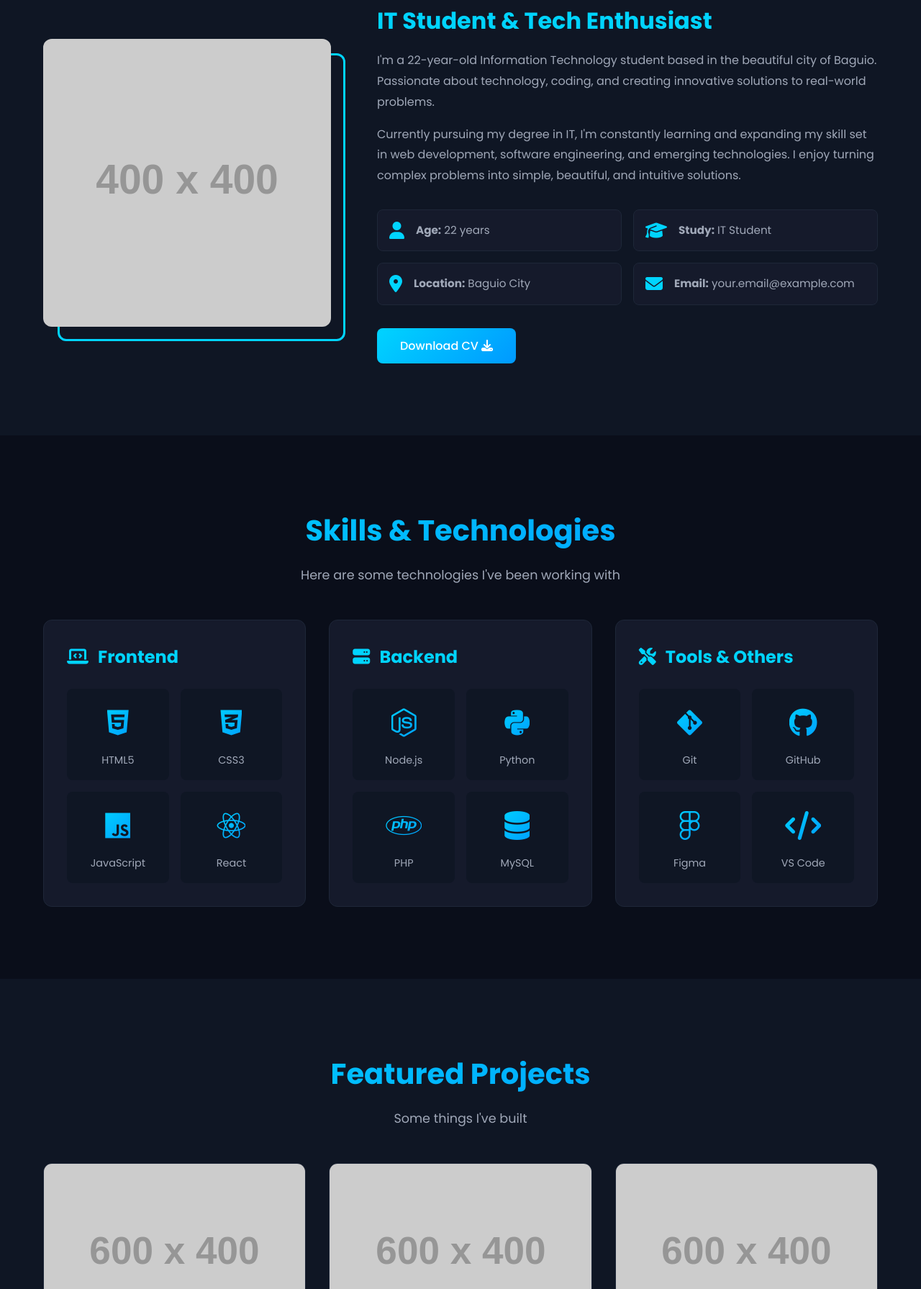
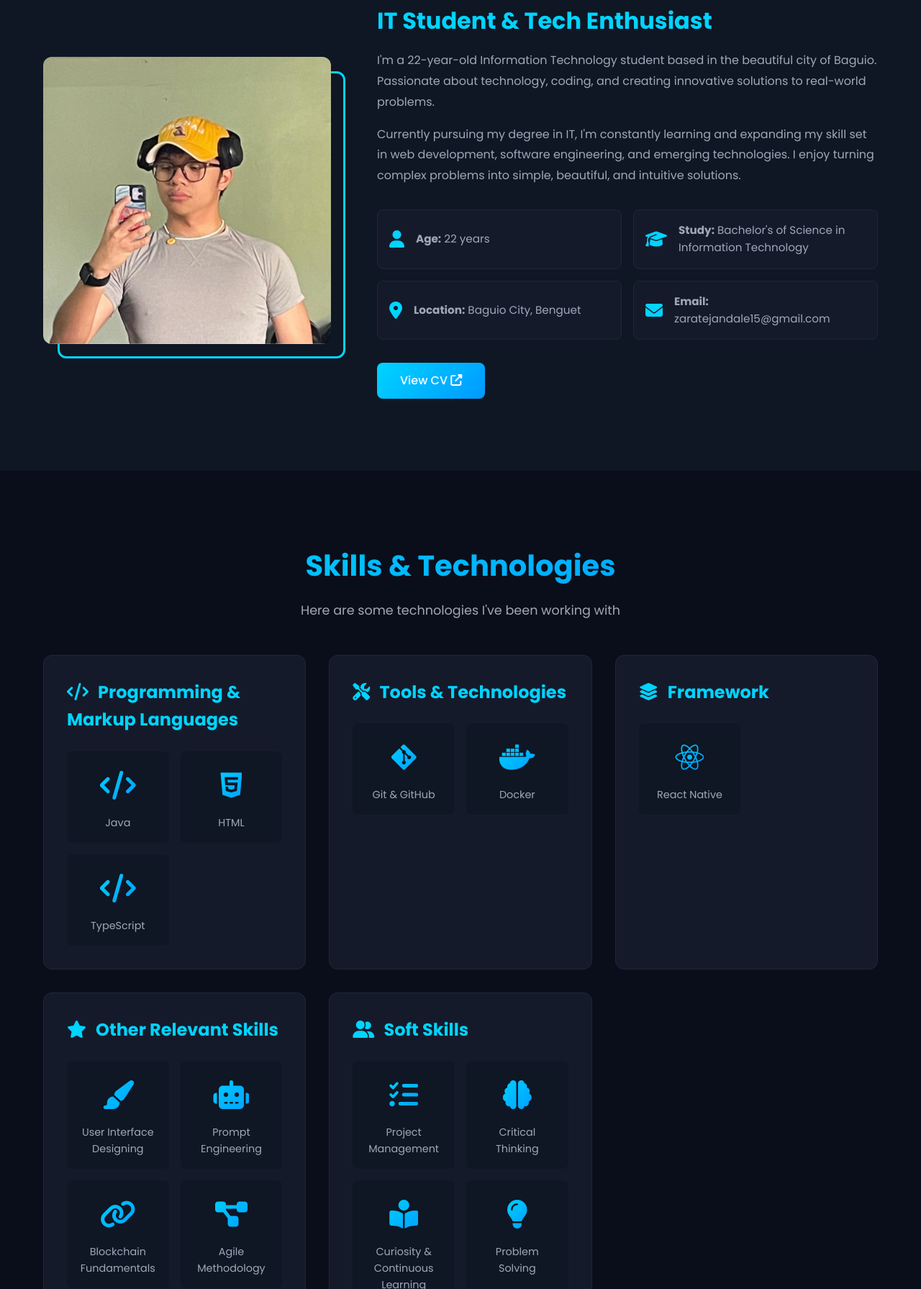
Before and after one commit to jadolation/JDPersonalWebsite, a plain HTML site: page index.html in a window 1280 px wide. Shown: the part 1009-2800 px from the top of the page at 72% size. Drawn offline with nearby package versions, Linux system fonts and the light colour scheme; placeholder pictures from the web are drawn by us.

Commit message:
added pictures and files

```diff
--- a/index.html
+++ b/index.html
@@ -3,7 +3,7 @@
 <head>
     <meta charset="UTF-8">
     <meta name="viewport" content="width=device-width, initial-scale=1.0">
-    <title>Your Name | IT Student Portfolio</title>
+    <title>Jan Dale D. Zarate | Portfolio</title>
     <meta name="description" content="Personal portfolio of an IT student from Baguio City">
 
     <!-- Google Fonts -->
@@ -19,13 +19,20 @@
 
     <!-- Custom CSS -->
     <link rel="stylesheet" href="styles.css">
+    <!-- Favicons (place your files in assets/pictures/) -->
+    <link rel="icon" href="assets/pictures/favicon.ico" type="image/x-icon">
+    <link rel="icon" href="assets/pictures/favicon.png" type="image/png">
+    <link rel="apple-touch-icon" href="assets/pictures/logo.png">
 </head>
 <body>
     <!-- Navigation -->
     <nav class="navbar" id="navbar">
         <div class="container">
             <div class="nav-logo">
-                <a href="#home">JD<span class="accent">.</span></a>
+                <a href="#home">
+                    <img src="assets/pictures/logo.png" alt="JD logo" class="nav-logo-img">
+
+                </a>
             </div>
             <div class="nav-menu" id="navMenu">
                 <ul class="nav-list">
@@ -50,7 +57,7 @@
         <div class="container">
             <div class="hero-content" data-aos="fade-up">
                 <p class="hero-subtitle">Hello, I'm</p>
-                <h1 class="hero-title">Your Name</h1>
+                <h1 class="hero-title">Jan Dale D. Zarate</h1>
                 <p class="hero-description">
                     <span class="typing-text"></span>
                 </p>
@@ -62,10 +69,10 @@
                     <a href="#projects" class="btn btn-secondary">View Projects</a>
                 </div>
                 <div class="social-links">
-                    <a href="#" target="_blank" aria-label="GitHub"><i class="fab fa-github"></i></a>
-                    <a href="#" target="_blank" aria-label="LinkedIn"><i class="fab fa-linkedin"></i></a>
-                    <a href="#" target="_blank" aria-label="Twitter"><i class="fab fa-twitter"></i></a>
-                    <a href="#" target="_blank" aria-label="Instagram"><i class="fab fa-instagram"></i></a>
+                    <a href="https://github.com/jadolation" target="_blank" aria-label="GitHub"><i class="fab fa-github"></i></a>
+                    <a href="https://www.linkedin.com/in/jan-dale-zarate-1bbb67188/" target="_blank" aria-label="LinkedIn"><i class="fab fa-linkedin"></i></a>
+                    <a href="https://www.facebook.com/jandale.ii/" target="_blank" aria-label="Facebook"><i class="fab fa-facebook"></i></a>
+                    <a href="https://www.instagram.com/jadolation/" target="_blank" aria-label="Instagram"><i class="fab fa-instagram"></i></a>
                 </div>
             </div>
         </div>
@@ -85,7 +92,7 @@
             <div class="about-content">
                 <div class="about-image" data-aos="fade-right">
                     <div class="about-image-wrapper">
-                        <img src="https://via.placeholder.com/400x400" alt="Profile Picture">
+                        <img src="assets/pictures/profilePic.jpg" alt="Profile Picture">
                         <div class="about-image-border"></div>
                     </div>
                 </div>
@@ -107,18 +114,18 @@
                         </div>
                         <div class="info-item">
                             <i class="fas fa-graduation-cap"></i>
-                            <span><strong>Study:</strong> IT Student</span>
+                            <span><strong>Study:</strong> Bachelor's of Science in Information Technology</span>
                         </div>
                         <div class="info-item">
                             <i class="fas fa-map-marker-alt"></i>
-                            <span><strong>Location:</strong> Baguio City</span>
+                            <span><strong>Location:</strong> Baguio City, Benguet</span>
                         </div>
                         <div class="info-item">
                             <i class="fas fa-envelope"></i>
-                            <span><strong>Email:</strong> your.email@example.com</span>
+                            <span><strong>Email:</strong> zaratejandale15@gmail.com</span>
                         </div>
                     </div>
-                    <a href="#" class="btn btn-primary">Download CV <i class="fas fa-download"></i></a>
+                    <a href="assets/documents/Jan Dale Zarate - CV.pdf" class="btn btn-primary" target="_blank" rel="noopener noreferrer">View CV <i class="fas fa-external-link-alt"></i></a>
                 </div>
             </div>
         </div>
@@ -131,71 +138,105 @@
             <p class="section-subtitle" data-aos="fade-up">Here are some technologies I've been working with</p>
 
             <div class="skills-grid">
-                <!-- Frontend -->
+                <!-- Programming & Markup Languages -->
                 <div class="skill-category" data-aos="fade-up" data-aos-delay="100">
-                    <h3><i class="fas fa-laptop-code"></i> Frontend</h3>
+                    <h3><i class="fas fa-code"></i> Programming & Markup Languages</h3>
                     <div class="skill-items">
                         <div class="skill-item">
-                            <div class="skill-icon"><i class="fab fa-html5"></i></div>
-                            <span>HTML5</span>
+                            <div class="skill-icon"><i class="fas fa-code"></i></div>
+                            <span>Java</span>
                         </div>
                         <div class="skill-item">
-                            <div class="skill-icon"><i class="fab fa-css3-alt"></i></div>
-                            <span>CSS3</span>
+                            <div class="skill-icon"><i class="fab fa-html5"></i></div>
+                            <span>HTML</span>
                         </div>
                         <div class="skill-item">
-                            <div class="skill-icon"><i class="fab fa-js"></i></div>
-                            <span>JavaScript</span>
-                        </div>
-                        <div class="skill-item">
-                            <div class="skill-icon"><i class="fab fa-react"></i></div>
-                            <span>React</span>
+                            <div class="skill-icon"><i class="fas fa-code"></i></div>
+                            <span>TypeScript</span>
                         </div>
                     </div>
                 </div>
 
-                <!-- Backend -->
+                <!-- Tools and Technologies -->
                 <div class="skill-category" data-aos="fade-up" data-aos-delay="200">
-                    <h3><i class="fas fa-server"></i> Backend</h3>
+                    <h3><i class="fas fa-tools"></i> Tools & Technologies</h3>
                     <div class="skill-items">
                         <div class="skill-item">
-                            <div class="skill-icon"><i class="fab fa-node-js"></i></div>
-                            <span>Node.js</span>
+                            <div class="skill-icon"><i class="fab fa-git-alt"></i></div>
+                            <span>Git & GitHub</span>
                         </div>
                         <div class="skill-item">
-                            <div class="skill-icon"><i class="fab fa-python"></i></div>
-                            <span>Python</span>
-                        </div>
-                        <div class="skill-item">
-                            <div class="skill-icon"><i class="fab fa-php"></i></div>
-                            <span>PHP</span>
-                        </div>
-                        <div class="skill-item">
-                            <div class="skill-icon"><i class="fas fa-database"></i></div>
-                            <span>MySQL</span>
+                            <div class="skill-icon"><i class="fab fa-docker"></i></div>
+                            <span>Docker</span>
                         </div>
                     </div>
                 </div>
 
-                <!-- Tools -->
+                <!-- Framework -->
                 <div class="skill-category" data-aos="fade-up" data-aos-delay="300">
-                    <h3><i class="fas fa-tools"></i> Tools & Others</h3>
+                    <h3><i class="fas fa-layer-group"></i> Framework</h3>
                     <div class="skill-items">
                         <div class="skill-item">
-                            <div class="skill-icon"><i class="fab fa-git-alt"></i></div>
-                            <span>Git</span>
+                            <div class="skill-icon"><i class="fab fa-react"></i></div>
+                            <span>React Native</span>
+                        </div>
+                    </div>
+                </div>
+
+                <!-- Other Relevant Skills -->
+                <div class="skill-category" data-aos="fade-up" data-aos-delay="400">
+                    <h3><i class="fas fa-star"></i> Other Relevant Skills</h3>
+                    <div class="skill-items">
+                        <div class="skill-item">
+                            <div class="skill-icon"><i class="fas fa-paint-brush"></i></div>
+                            <span>User Interface Designing</span>
                         </div>
                         <div class="skill-item">
-                            <div class="skill-icon"><i class="fab fa-github"></i></div>
-                            <span>GitHub</span>
+                            <div class="skill-icon"><i class="fas fa-robot"></i></div>
+                            <span>Prompt Engineering</span>
                         </div>
                         <div class="skill-item">
-                            <div class="skill-icon"><i class="fab fa-figma"></i></div>
-                            <span>Figma</span>
+                            <div class="skill-icon"><i class="fas fa-link"></i></div>
+                            <span>Blockchain Fundamentals</span>
                         </div>
                         <div class="skill-item">
-                            <div class="skill-icon"><i class="fas fa-code"></i></div>
-                            <span>VS Code</span>
+                            <div class="skill-icon"><i class="fas fa-project-diagram"></i></div>
+                            <span>Agile Methodology</span>
+                        </div>
+                        <div class="skill-item">
+                            <div class="skill-icon"><i class="fas fa-layer-group"></i></div>
+                            <span>Object Oriented Programming</span>
+                        </div>
+                    </div>
+                </div>
+
+                <!-- Soft Skills -->
+                <div class="skill-category" data-aos="fade-up" data-aos-delay="500">
+                    <h3><i class="fas fa-user-friends"></i> Soft Skills</h3>
+                    <div class="skill-items">
+                        <div class="skill-item">
+                            <div class="skill-icon"><i class="fas fa-tasks"></i></div>
+                            <span>Project Management</span>
+                        </div>
+                        <div class="skill-item">
+                            <div class="skill-icon"><i class="fas fa-brain"></i></div>
+                            <span>Critical Thinking</span>
+                        </div>
+                        <div class="skill-item">
+                            <div class="skill-icon"><i class="fas fa-book-reader"></i></div>
+                            <span>Curiosity & Continuous Learning</span>
+                        </div>
+                        <div class="skill-item">
+                            <div class="skill-icon"><i class="fas fa-lightbulb"></i></div>
+                            <span>Problem Solving</span>
+                        </div>
+                        <div class="skill-item">
+                            <div class="skill-icon"><i class="fas fa-handshake"></i></div>
+                            <span>Collaboration & Teamwork</span>
+                        </div>
+                        <div class="skill-item">
+                            <div class="skill-icon"><i class="fas fa-chess-king"></i></div>
+                            <span>Leadership</span>
                         </div>
                     </div>
                 </div>
@@ -318,10 +359,10 @@
 
                 <form class="contact-form" data-aos="fade-left">
                     <div class="form-group">
-                        <input type="text" id="name" name="name" placeholder="Your Name" required>
+                        <input type="text" id="name" name="name" placeholder="Jan Dale D. Zarate" required>
                     </div>
                     <div class="form-group">
-                        <input type="email" id="email" name="email" placeholder="Your Email" required>
+                        <input type="email" id="email" name="email" placeholder="zaratejandale15@gmail.com" required>
                     </div>
                     <div class="form-group">
                         <input type="text" id="subject" name="subject" placeholder="Subject" required>
```
Also changed, not shown: styles.css (+18 -0 lines), assets/pictures/favicon.png (added), assets/pictures/favicon_io/android-chrome-192x192.png (added), assets/pictures/favicon_io/android-chrome-512x512.png (added), assets/pictures/favicon_io/apple-touch-icon.png (added), assets/pictures/favicon_io/favicon-16x16.png (added), assets/pictures/favicon_io/favicon-32x32.png (added), assets/pictures/favicon_io/favicon.ico (added), assets/pictures/favicon_io/site.webmanifest (added), assets/pictures/logo.png (added), assets/pictures/profilePic.jpg (added), 1 other file.
